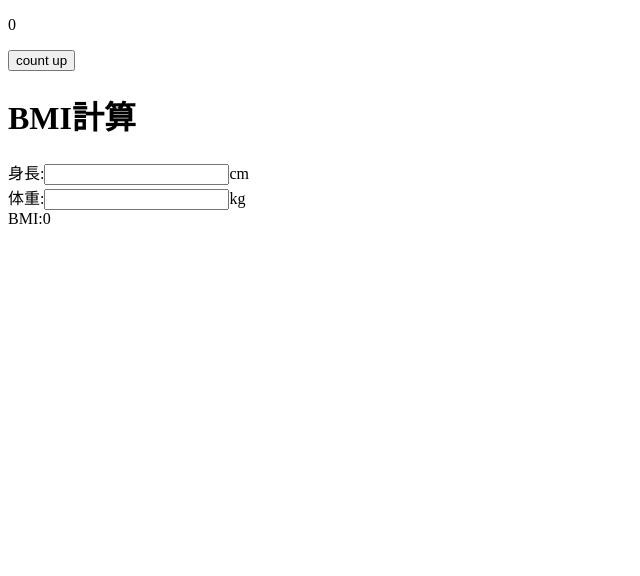
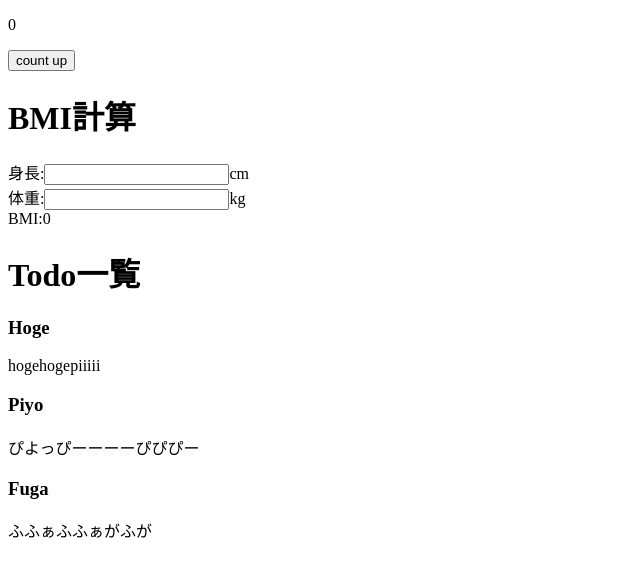
Before and after one commit to Kinoshita0623/hello-react-ts, a React (Create React App) app: page / in a window 1280 px wide. Shown: the top 576 px of the page, without its empty margins (0-640 px from the left). Built offline with nearby package versions, Linux system fonts and the light colour scheme.

Commit message:
Todoのモックを作成した

```diff
--- a/src/App.tsx
+++ b/src/App.tsx
@@ -1,9 +1,11 @@
 import React from 'react';
 import Bmi from './Bmi';
-
+import Todo from './Todo';
+import TodoList from './TodoList';
 
 interface State {
-  count: number
+  count: number,
+  todos: Array<Todo>
 }
 class App extends React.Component<{}, State>{
 
@@ -11,6 +13,20 @@ class App extends React.Component<{}, State>{
     super(props)
     this.state = {
       count: 0,
+      todos: [
+        {
+          title: 'Hoge',
+          text: 'hogehogepiiiii'
+        },
+        {
+          title: 'Piyo',
+          text: 'ぴよっぴーーーーぴぴぴー'
+        },
+        {
+          title: 'Fuga',
+          text: 'ふふぁふふぁがふが'
+        }
+      ]
     };
 
   }
@@ -24,6 +40,8 @@ class App extends React.Component<{}, State>{
         <Bmi/>
       <div>
       </div>
+      <h1>Todo一覧</h1>
+      <TodoList todos={ this.state.todos }/>
     </div>);
   }
 }
--- /dev/null
+++ b/src/Todo.ts
@@ -0,0 +1,6 @@
+
+
+export default interface Todo {
+    title: string,
+    text: string
+}
--- a/src/TodoItem.tsx
+++ b/src/TodoItem.tsx
@@ -1,8 +1,8 @@
 import React from 'react';
+import Todo from './Todo';
 
 interface Props {
-    title: string,
-    text: string
+    todo: Todo
 }
 
 class TodoItem extends React.Component<Props, {}>{
@@ -10,8 +10,8 @@ class TodoItem extends React.Component<Props, {}>{
     render() {
         return (
             <div>
-                <h3>{ this.props.title }</h3>
-                <p> { this.props.text }</p>
+                <h3>{ this.props.todo.title }</h3>
+                <p> { this.props.todo.text }</p>
             </div>
         );
     }
--- /dev/null
+++ b/src/TodoList.tsx
@@ -0,0 +1,20 @@
+import React from 'react';
+import Todo from './Todo';
+import TodoItem from './TodoItem';
+
+interface Props {
+    todos: Array<Todo>
+}
+
+export default class TodoList extends React.Component<Props, {}>{
+
+    createTodos() {
+        return this.props.todos.map((e: Todo) => {
+            return <TodoItem todo={e} />
+        });
+    }
+
+    render() {
+        return (<>{this.createTodos()}</>);
+    }
+}
```
Also changed, not shown: 1 other file (tests, documents, lock files or other folders).
